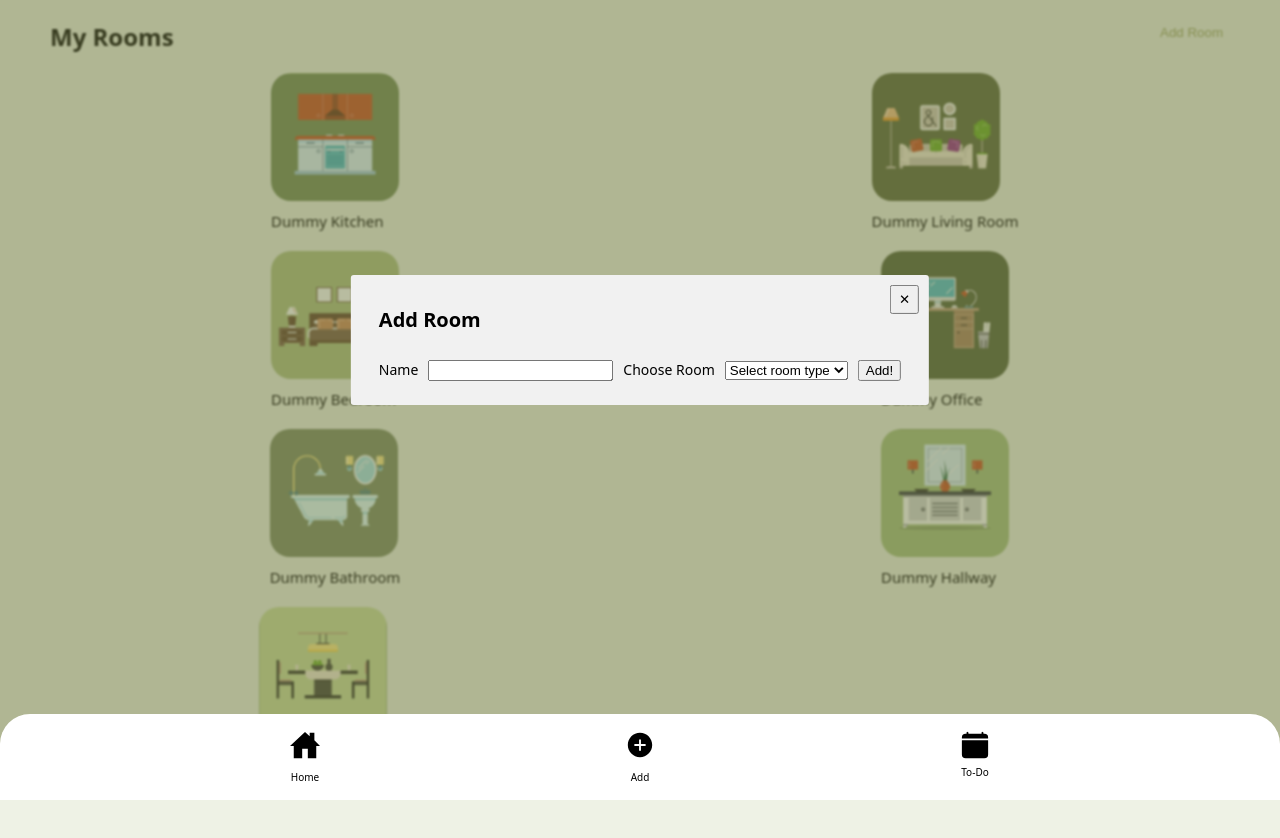
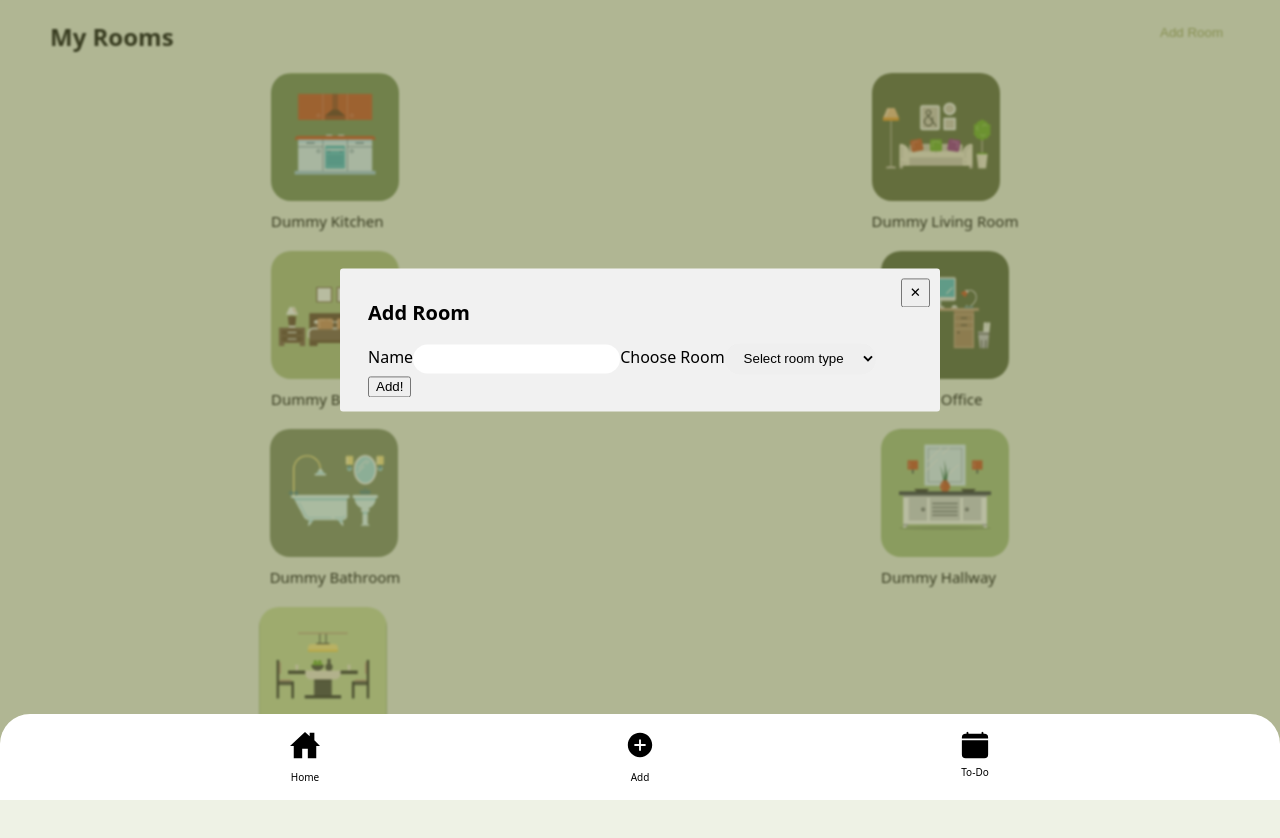
Before and after one commit to HenrikeStahlhut/capstone-project, a Next.js app: page / in a window 1280 px wide. Both pictures are taken after a click on the button "Add Room". Shown: the top 838 px of the page. Built offline with nearby package versions, Linux system fonts and the light colour scheme.

Commit message:
relocate styled components to external files

```diff
--- /dev/null
+++ b/components/AddPlantForm/AddPlantForm.Styled.js
@@ -0,0 +1,25 @@
+import styled from "styled-components";
+
+export const StyledForm = styled.form`
+  display: flex;
+  flex-direction: column;
+  width: 15em;
+  margin: 0 auto;
+`;
+
+export const StyledLabel = styled.label`
+  margin-top: 20px;
+  margin-bottom: 10px;
+`;
+
+export const StyledInput = styled.input`
+  border: none;
+  border-radius: 15px;
+  padding: 7px 15px;
+`;
+
+export const StyledSelect = styled.select`
+  border: none;
+  border-radius: 15px;
+  padding: 7px 15px;
+`;
--- /dev/null
+++ b/components/AddRoomModal/AddRoomModal.Styled.js
@@ -0,0 +1,64 @@
+import styled from "styled-components";
+
+export const StyledOpenBtn = styled.button`
+  position: absolute;
+  top: 20px;
+  right: 50px;
+  padding: 5px 7px;
+  border: none;
+  background-color: transparent;
+  color: var(--highlight-green);
+`;
+
+export const StyledModal = styled.div`
+  width: 100vw;
+  height: 100vh;
+  position: fixed;
+`;
+
+export const StyledOverlay = styled.div`
+  background: rgba(114, 122, 67, 0.5);
+  top: 0px;
+  width: 100vw;
+  height: 100vh;
+  position: fixed;
+  backdrop-filter: blur(1px);
+`;
+export const StyledModalContent = styled.div`
+  position: absolute;
+  top: 40%;
+  left: 50%;
+  transform: translate(-50%, -50%);
+  line-height: 1.4;
+  background: #f1f1f1;
+  padding: 14px 28px;
+  border-radius: 3px;
+  max-width: 600px;
+  min-width: 300px;
+`;
+export const StyledCloseModalBtn = styled.button`
+  position: absolute;
+  top: 10px;
+  right: 10px;
+  padding: 5px 7px;
+`;
+
+export const StyledModalHeadline = styled.h2`
+  font-size: 20px;
+`;
+
+export const StyledNameInput = styled.input`
+  margin: 10px;
+`;
+
+export const StyledRoomMenu = styled.select`
+  margin: 10px;
+`;
+
+export const StyledAddButton = styled.button`
+  position: relative;
+`;
+
+export const StyledLabel = styled.label`
+  font-size: 14px;
+`;
--- a/components/AddRoomModal/AddRoomModal.js
+++ b/components/AddRoomModal/AddRoomModal.js
@@ -1,70 +1,19 @@
 import { useState } from "react";
 import { RoomType } from "../RoomTile/RoomTile";
-import styled from "styled-components";
-
-// Styled Components
-const OpenBtn = styled.button`
-  position: absolute;
-  top: 20px;
-  right: 50px;
-  padding: 5px 7px;
-  border: none;
-  background-color: transparent;
-  color: var(--highlight-green);
-`;
-
-const Modal = styled.div`
-  width: 100vw;
-  height: 100vh;
-  position: fixed;
-`;
-
-const Overlay = styled.div`
-  background: rgba(114, 122, 67, 0.5);
-  top: 0px;
-  width: 100vw;
-  height: 100vh;
-  position: fixed;
-  backdrop-filter: blur(1px);
-`;
-const ModalContent = styled.div`
-  position: absolute;
-  top: 40%;
-  left: 50%;
-  transform: translate(-50%, -50%);
-  line-height: 1.4;
-  background: #f1f1f1;
-  padding: 14px 28px;
-  border-radius: 3px;
-  max-width: 600px;
-  min-width: 300px;
-`;
-const CloseModalBtn = styled.button`
-  position: absolute;
-  top: 10px;
-  right: 10px;
-  padding: 5px 7px;
-`;
-
-const Headline = styled.h2`
-  font-size: 20px;
-`;
-
-const NameInput = styled.input`
-  margin: 10px;
-`;
-
-const RoomMenu = styled.select`
-  margin: 10px;
-`;
-
-const AddButton = styled.button`
-  position: relative;
-`;
-
-const Label = styled.label`
-  font-size: 14px;
-`;
+import {
+  StyledOpenBtn,
+  StyledModal,
+  StyledModalContent,
+  StyledCloseModalBtn,
+  StyledModalHeadline,
+  StyledAddButton,
+  StyledOverlay,
+} from "@/components/AddRoomModal/AddRoomModal.Styled";
+import {
+  StyledInput,
+  StyledSelect,
+  StyledLabel,
+} from "../AddPlantForm/AddPlantForm.Styled";
 
 // Modal Component
 export default function AddRoomModal({ rooms, addRoom }) {
@@ -87,18 +36,23 @@ export default function AddRoomModal({ rooms, addRoom }) {
 
   return (
     <>
-      <OpenBtn onClick={toggleModal}>Add Room</OpenBtn>
+      <StyledOpenBtn onClick={toggleModal}>Add Room</StyledOpenBtn>
       {/* If modal true, then return modal html, else return nothing*/}
       {modalOpen && (
-        <Modal>
-          <Overlay onClick={toggleModal}></Overlay>
-          <ModalContent>
+        <StyledModal>
+          <StyledOverlay onClick={toggleModal}></StyledOverlay>
+          <StyledModalContent>
             <form onSubmit={handleAddRoom}>
-              <Headline>Add Room</Headline>
-              <Label htmlFor="name">Name</Label>
-              <NameInput type="text" id="name" name="name" required></NameInput>
-              <Label htmlFor="room">Choose Room</Label>
-              <RoomMenu id="room" name="room" required="required">
+              <StyledModalHeadline>Add Room</StyledModalHeadline>
+              <StyledLabel htmlFor="name">Name</StyledLabel>
+              <StyledInput
+                type="text"
+                id="name"
+                name="name"
+                required
+              ></StyledInput>
+              <StyledLabel htmlFor="room">Choose Room</StyledLabel>
+              <StyledSelect id="room" name="room" required="required">
                 <option value={RoomType.INVALID} disabled selected>
                   Select room type
                 </option>
@@ -109,12 +63,12 @@ export default function AddRoomModal({ rooms, addRoom }) {
                 <option value={RoomType.DINING_ROOM}>Dining Room</option>
                 <option value={RoomType.OFFICE}>Office</option>
                 <option value={RoomType.BATHROOM}>Bathroom</option>
-              </RoomMenu>
-              <AddButton type="submit">Add!</AddButton>
+              </StyledSelect>
+              <StyledAddButton type="submit">Add!</StyledAddButton>
             </form>
-            <CloseModalBtn onClick={toggleModal}>✕</CloseModalBtn>
-          </ModalContent>
-        </Modal>
+            <StyledCloseModalBtn onClick={toggleModal}>✕</StyledCloseModalBtn>
+          </StyledModalContent>
+        </StyledModal>
       )}
     </>
   );
```
Also changed, not shown: components/AddPlantForm/AddPlantForm.js (+6 -26 lines).
